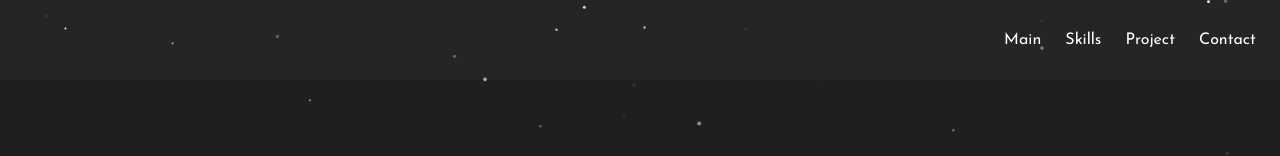
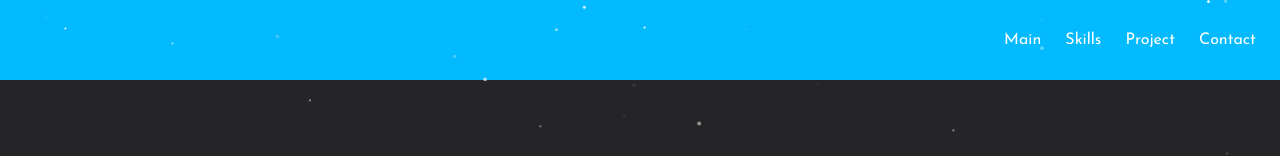
Before and after one commit to iliik/cv, a React (Create React App) app: page / in a window 1280 px wide. Shown: the top 156 px of the page. Built offline with nearby package versions, Linux system fonts and the light colour scheme; a web font is replaced by a local one.

Commit message:
app-sass

```diff
--- a/src/App.scss
+++ b/src/App.scss
@@ -1,3 +1,13 @@
+@import "common/styles/sass/variabls";
+
 .App {
+  > div {
+    &:nth-child(n) {
+      background-color: $bgSecondColor;
+    }
 
+    &:nth-child(2n) {
+      background-color: $primaryColor;
+    }
+  }
 }
--- a/src/main/Main.module.scss
+++ b/src/main/Main.module.scss
@@ -63,7 +63,6 @@
         }
       }
 
-
       @media screen and (max-width: 1143px) {
         align-items: center;
         margin-right: 0;
```
